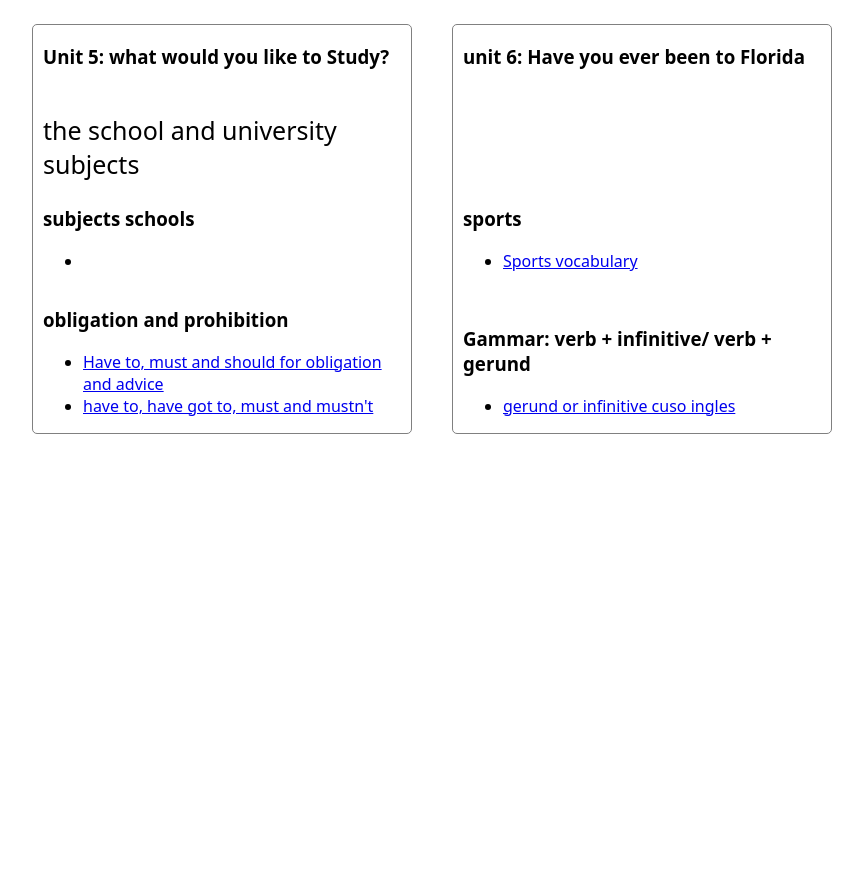
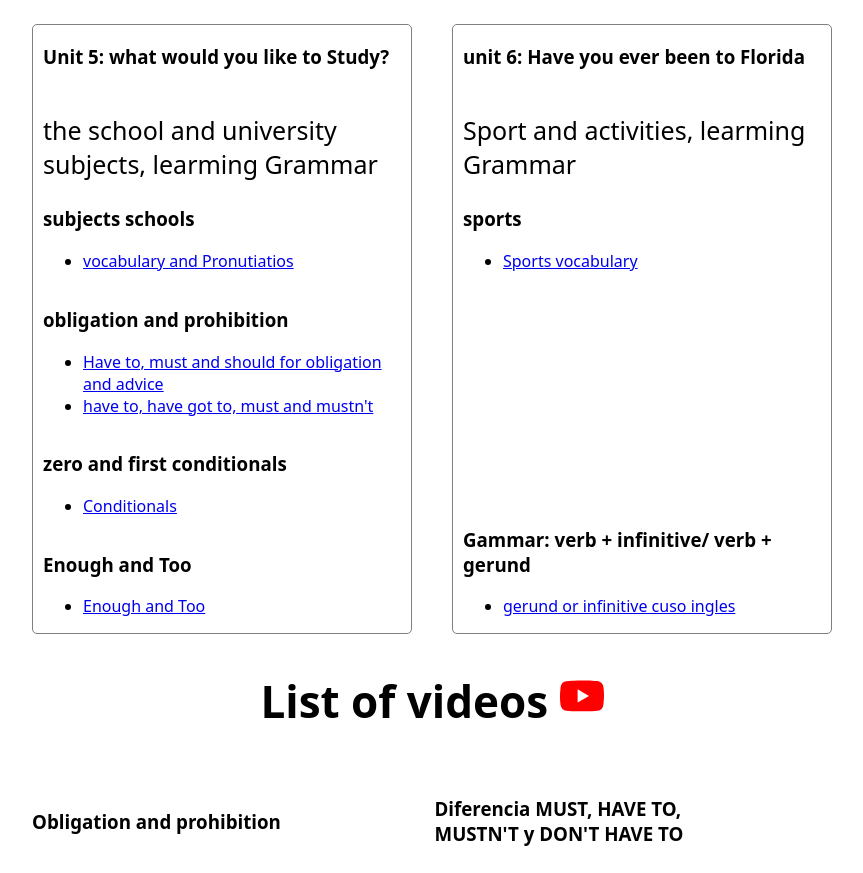
Before and after one commit to elizonRL/English_project, a React (Vite) app: page / in a window 1280 px wide. Shown: the part 233-1106 px from the top of the page, without its empty margins (208-1071 px from the left). Before the commit the page ends 800 px from the top, so only its background shows below. Built offline with nearby package versions, Linux system fonts and the light colour scheme; data requests are answered from the project's data file.

Commit message:
videos componet

```diff
--- a/db.json
+++ b/db.json
@@ -3,7 +3,7 @@
     {
       "id": 1,
       "title": "Unit 5: what would you like to Study?",
-      "desciption": "the school and university subjects ",
+      "desciption": "the school and university subjects, learming Grammar",
       "units": [
         {
           "id": 1,
@@ -11,7 +11,7 @@
           "links": [
             {
               "id": 1,
-              " title": "vocabulary and Pronutiatios",
+              "title": "vocabulary and Pronutiatios",
               "url": "https://ieltsliz.com/education-vocabulary-and-pronunciation/"
             }
           ]
@@ -31,6 +31,28 @@
               "url": "https://test-english.com/grammar-points/b1/have-to-must-should/"
             }
           ]
+        },
+        {
+          "id": 3,
+          "title": "zero and first conditionals",
+          "links": [
+            {
+              "id": 1,
+              "title": "Conditionals",
+              "url": "https://www.curso-ingles.com/aprender/cursos/nivel-avanzado/conditionals/conditional-sentences"
+            }
+          ]
+        },
+        {
+          "id": 4,
+          "title": "Enough and Too",
+          "links": [
+            {
+              "id": 1,
+              "title": "Enough and Too",
+              "url": "https://www.curso-ingles.com/aprender/cursos/nivel-avanzado/adjectives-and-adverbs/enough-and-too"
+            }
+          ]
         }
       ]
     },
@@ -38,7 +60,7 @@
     {
       "id": 2,
       "title": "unit 6: Have you ever been to Florida",
-      "desciption": "",
+      "desciption": "Sport and activities, learming Grammar",
       "units": [
         {
           "id": 1,
--- a/eslint.config.js
+++ b/eslint.config.js
@@ -33,6 +33,7 @@ export default [
         'warn',
         { allowConstantExport: true },
       ],
+      'react/prop-types': 0,
     },
   },
 ]
--- a/main.css
+++ b/main.css
@@ -14,13 +14,19 @@ h1 {
   font-size: 44px;
   font-weight: 600;
 }
-h2{
+h2 {
   font-size: 36px;
   font-weight: 500;
 }
-p{
+p {
   font-size: 25px;
   font-weight: 400;
+}
+aside {
+  margin-top: 20px;
+  display: grid;
+  grid-template-columns: repeat(auto-fill, minmax(300px, 1fr));
+  grid-gap: 5px;
 }
 /* class's */
 .cards {
@@ -35,6 +41,19 @@ p{
   border: solid gray 1px;
   border-radius: 5px;
 }
+.title-video {
+  font-size: 44px;
+  font-weight: 600;
+  justify-content: center;
+  text-align: center;
+}
+.videos-list {
+  display: flex;
+  flex-direction: column;
+  width: 300px;
+  justify-content: center;
+  padding-top: 10px;
+}
 
 @media (max-width: 775px) {
   .cards {
--- a/package.json
+++ b/package.json
@@ -12,6 +12,7 @@
     "dev:serve": "npm run dev npm run server"
   },
   "dependencies": {
+    "@justinribeiro/lite-youtube": "^1.5.0",
     "axios": "^1.7.5",
     "english": "file:",
     "json-server": "^1.0.0-beta.2",
--- a/src/App.jsx
+++ b/src/App.jsx
@@ -1,12 +1,27 @@
 import { useEffect, useState } from "react";
 import Card from "./components/Card";
 import getDataService from "./services/getData.service";
+import "@justinribeiro/lite-youtube";
+import Video from "./components/Viddeo";
+import YouTube from "./components/icons/Yotube";
 
 const App = () => {
   const [topic, setTopics] = useState([]);
+  const videos = [
+    {
+      id: 1,
+      videoTitle: "Obligation and prohibition",
+      videoId: "Xhd1bEVXoZk",
+    },
+    {
+      id: 2,
+      videoTitle: "Diferencia MUST, HAVE TO, MUSTN'T y DON'T HAVE TO",
+      videoId: "WGQIIBKf0I4",
+    },
+  ];
   useEffect(() => {
     getDataService.getAllData().then((data) => {
-      setTopics(data)
+      setTopics(data);
     });
   }, []);
 
@@ -19,6 +34,10 @@ const App = () => {
           These are the different topics covered in units 5 and 6 for the exam.
         </p>
         <Card topics={topic} />
+        <section>
+          <h2 className="title-video">List of videos <YouTube/> </h2>
+          <Video videos={videos}/>
+        </section>
       </main>
     </>
   );
--- a/src/components/Card.jsx
+++ b/src/components/Card.jsx
@@ -1,8 +1,9 @@
-const Card = (topics) => {
-    console.log(topics)
-  return (<>
+const Card = ({ topics }) => {
+  console.log(topics);
+  return (
+    <>
       <div className="cards">
-          {topics.topics.map((topic) => (
+        {topics.map((topic) => (
           <article className="card" key={topic.id}>
             <h3>{topic.title}</h3>
             <p>{topic.desciption}</p>
@@ -23,7 +24,8 @@ const Card = (topics) => {
           </article>
         ))}
       </div>
-  </>);
+    </>
+  );
 };
 
 export default Card;
--- /dev/null
+++ b/src/components/Viddeo.jsx
@@ -0,0 +1,21 @@
+const Video = ({videos}) => {
+    console.log("videos",videos)
+    return(
+        <>
+        <aside>
+            {videos.map((video) => (
+              <div className="videos-list" key={video.id}>
+                <h3>{video.videoTitle}</h3>
+                <lite-youtube
+                  videotitle={video.videoTitle}
+                  videoId={video.videoId}
+                ></lite-youtube>
+              </div>
+            ))}
+
+          </aside>
+        </>
+    )
+};
+
+export default Video;
```
Also changed, not shown: 1 other file (tests, documents, lock files or other folders). Lines whose indentation alone changed are shown as unchanged.
